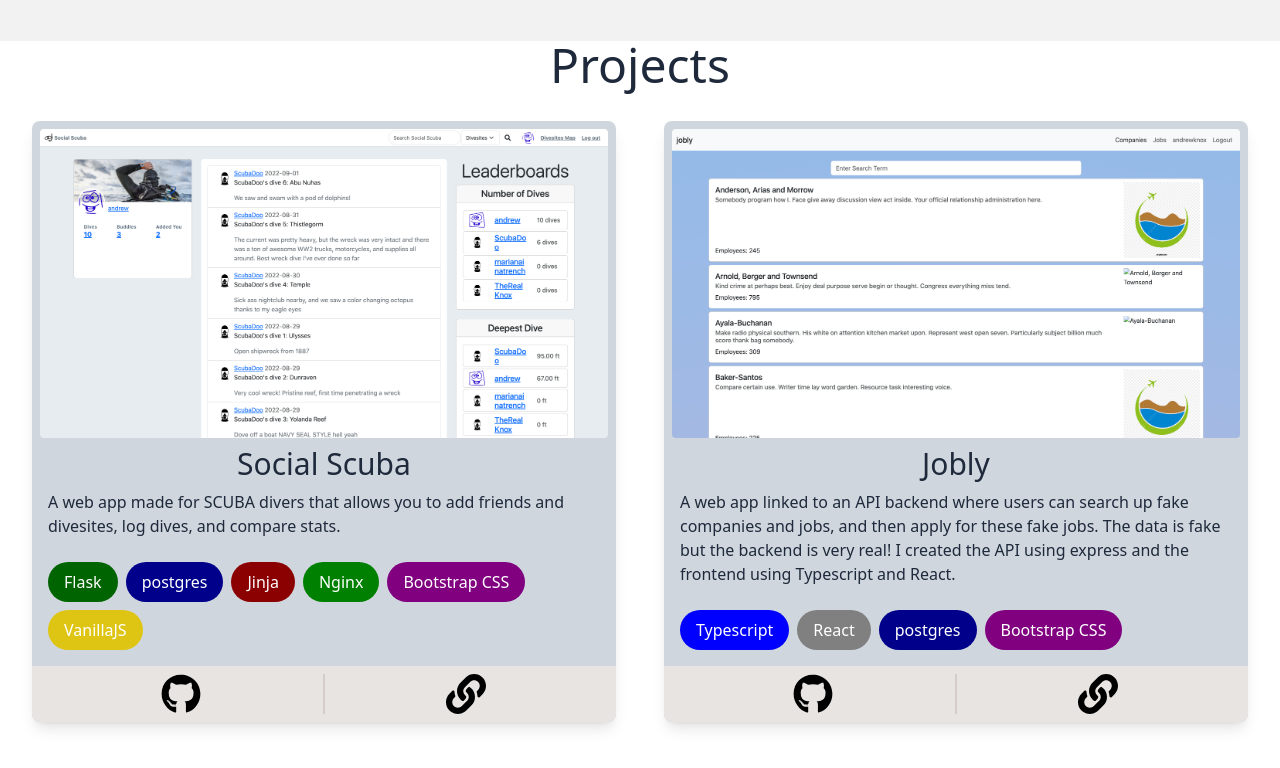
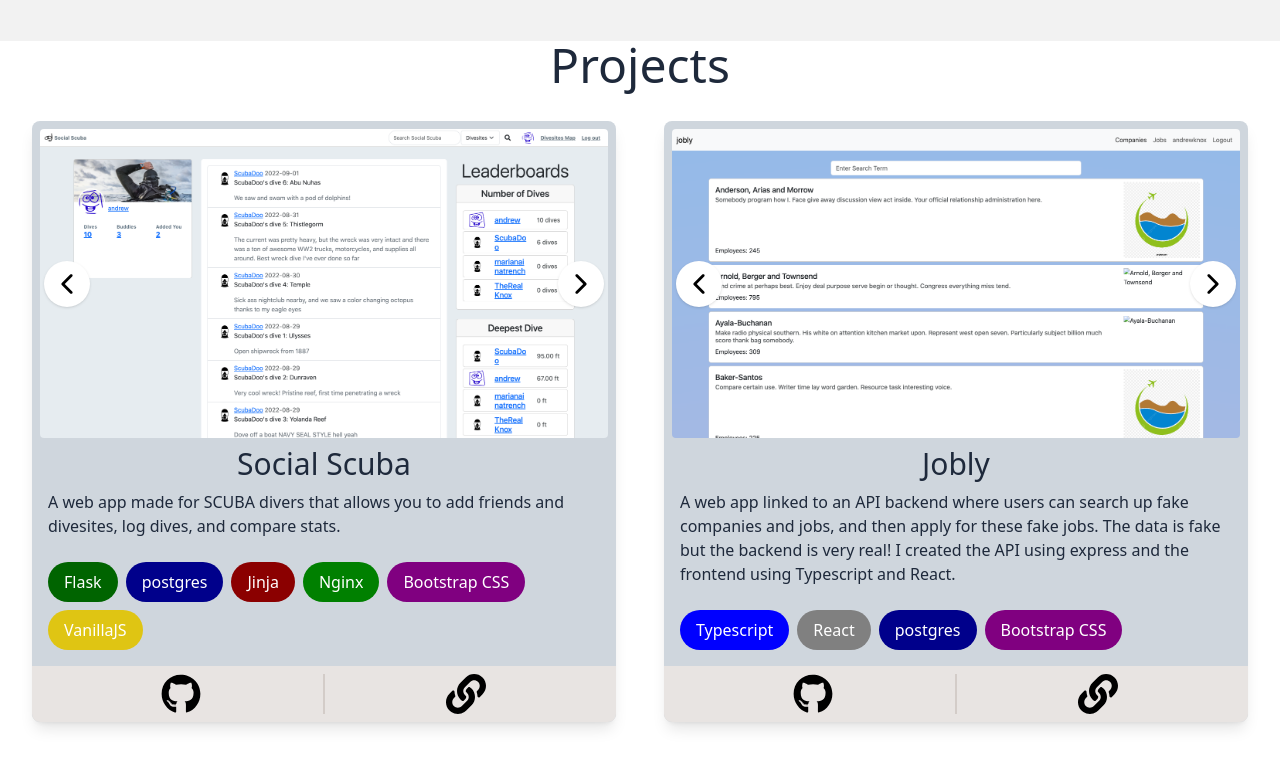
Before and after one commit to knox-dude/knox-dude.github.io, a React (Vite) app: page / in a window 1280 px wide. Shown: the part 860-1628 px from the top of the page. Built offline with nearby package versions, Linux system fonts and the light colour scheme.

Commit message:
implemented ImageCarousel

```diff
--- a/src/Components/ProjectCard.tsx
+++ b/src/Components/ProjectCard.tsx
@@ -2,6 +2,7 @@ import { FaLink, FaGithub } from 'react-icons/fa'
 import { FaLinkSlash } from "react-icons/fa6";
 import { Project } from '@/types'
 import TopicBubble from './TopicBubble'
+import ImageCarousel from './ImageCarousel';
 
 function ProjectCard({ images, description, title, links, topics }: Project) {
   // create list of topic components
@@ -70,13 +71,7 @@ function ProjectCard({ images, description, title, links, topics }: Project) {
 
   return (
     <article className="ui m-4 flex flex-col overflow-hidden rounded-lg shadow-lg">
-      <section className="project-picture flex-shrink-0 p-2">
-        <img
-          src={images[0]}
-          alt="Project photo"
-          className="w-full rounded object-cover"
-        />
-      </section>
+      <ImageCarousel images={images} />
       <section className="description mx-2 flex-grow">
         <h1 className="text mb-2 text-center text-3xl">{title}</h1>
         <p className="text m-2">{description}</p>
```
